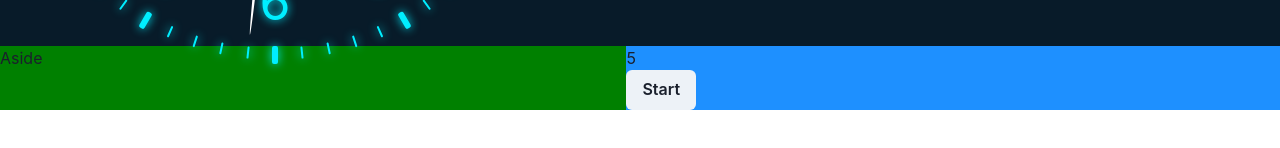
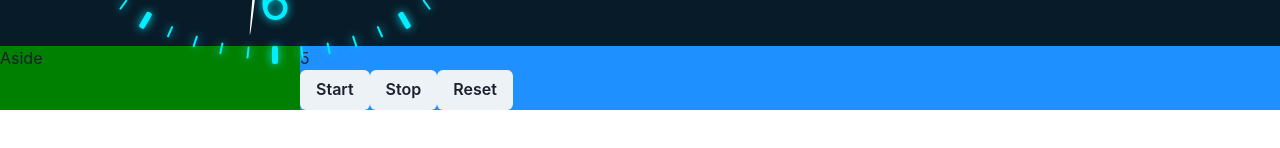
Before and after one commit to martinsletsjoe/Pomodoro-stoppeklokke, a React (Vite) app: page / in a window 1280 px wide. Shown: the part 454-602 px from the top of the page. Built offline with nearby package versions, Linux system fonts and the light colour scheme.

Commit message:
flexible containers, main now takes up the rest of the space

```diff
--- a/src/App.tsx
+++ b/src/App.tsx
@@ -8,6 +8,10 @@ function App() {
       templateAreas={{
         base: `"nav " " main " `,
         lg: `"nav nav" "aside main " `, //1024px
+      }}
+      templateColumns={{
+        base: "1fr",
+        lg: "300px 1fr",
       }}
     >
       <GridItem area="nav" bg="#081b29">
--- a/src/components/Stopwatch.tsx
+++ b/src/components/Stopwatch.tsx
@@ -1,5 +1,5 @@
 import { Button } from "@chakra-ui/button";
-import { useEffect, useState } from "react";
+import { useState } from "react";
 
 const Stopwatch = () => {
   const [seconds, setSeconds] = useState(5);
@@ -19,6 +19,8 @@ const Stopwatch = () => {
     <>
       <div>{seconds}</div>
       <Button onClick={startCountdown}>Start</Button>
+      <Button>Stop</Button>
+      <Button>Reset</Button>
     </>
   );
 };
```
